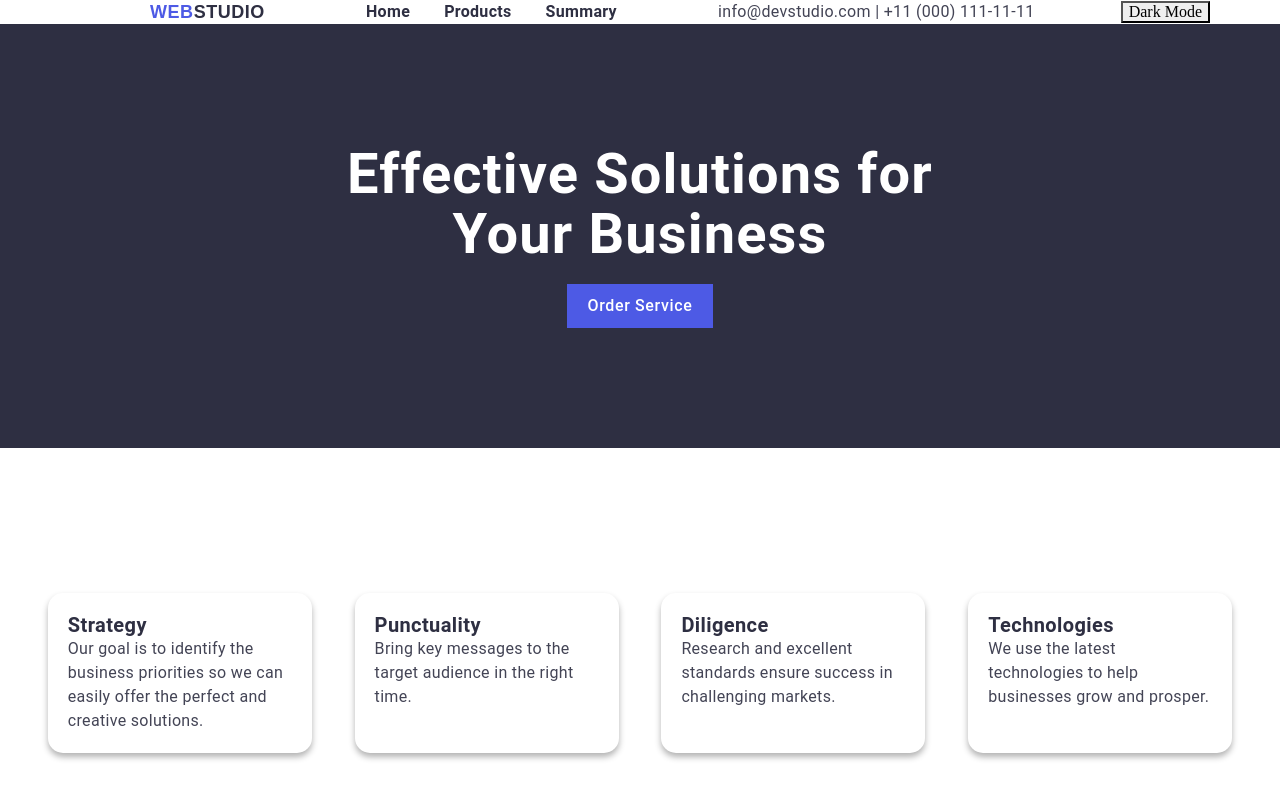
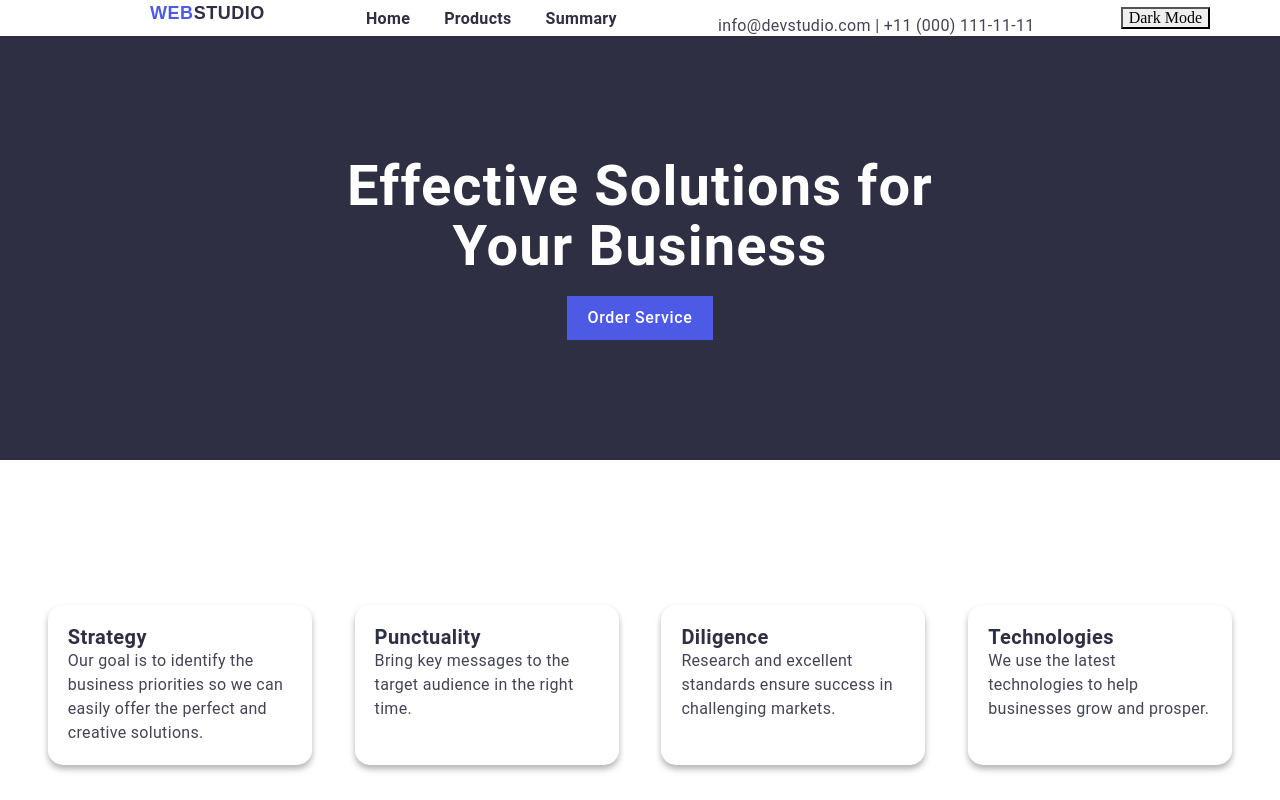
Before and after one commit to opoiasnik/webove, a website built with Vite: page index.html in a window 1280 px wide. Shown: the top 800 px of the page. Built offline with nearby package versions, Linux system fonts and the light colour scheme.

Commit message:
header fixes

```diff
--- a/styles/homePage.css
+++ b/styles/homePage.css
@@ -16,9 +16,10 @@ header p{
     font-family: 'Roboto', sans-serif;
     font-size: 16px;
     font-weight: 400;
-    line-height: 24px;
+    line-height: 21px;
     letter-spacing: 0.02em;
     text-align: left;
+    padding-top: 15px;
 
 }
 
@@ -26,7 +27,6 @@ header p{
     font-family: 'Raleway', sans-serif;
     font-size: 18px;
     font-weight: bold;
-    line-height: 21px;
     letter-spacing: 0.03em;
     text-align: left;
     color: #4D5AE5;
@@ -34,6 +34,8 @@ header p{
 
 header .Blue{
     padding-left: 150px;
+    position: relative;
+    top: -5px;
 }
 
 header .studio {
@@ -44,13 +46,15 @@ header .studio {
     letter-spacing: 0.03em;
     text-align: left;
     color: #2E2F42;
+    position: relative;
+    top: -5px;
 }
 
 header nav a {
     font-family: 'Roboto', sans-serif;
     font-size: 16px;
     font-weight: 500;
-    line-height: 24px;
+    line-height: 21px;
     letter-spacing: 0.02em;
     text-align: left;
     margin: 0 15px;
@@ -61,11 +65,13 @@ header .kontakt {
     font-family: 'Roboto', sans-serif;
     font-size: 16px;
     font-weight: 400;
-    line-height: 24px;
+    line-height: 21px;
     letter-spacing: 0.02em;
     text-align: left;
     color: #434455;
 }
+
+
 
 .hero {
     background-color: #2E2F42;
```
